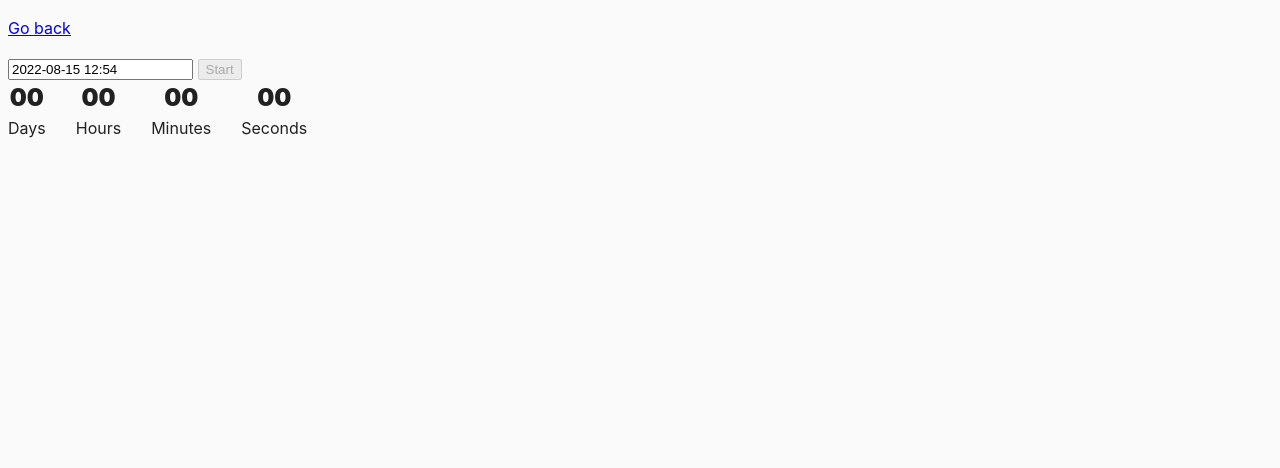
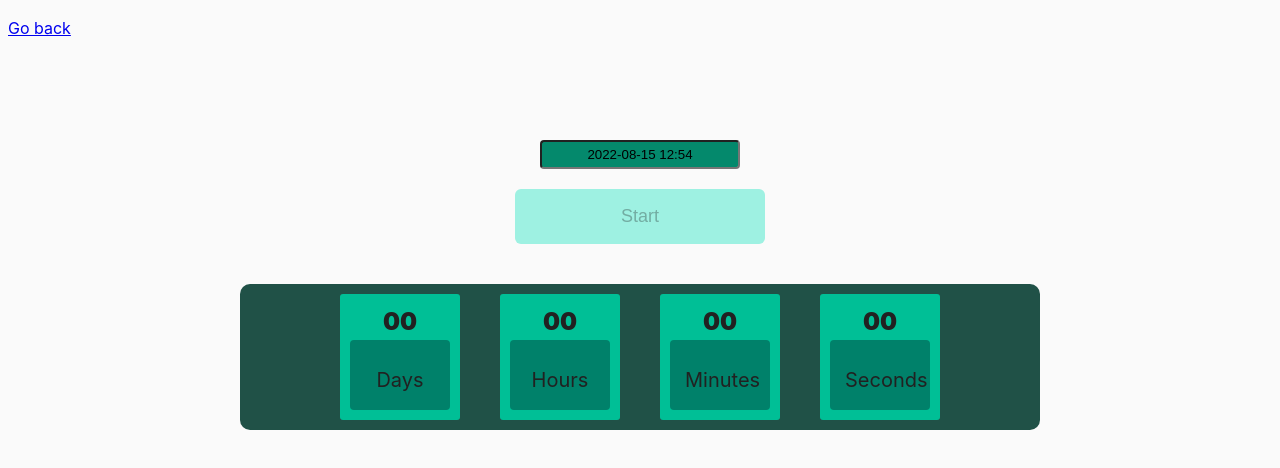
Before and after one commit to DjEcape/goit-js-hw-09old, a website built with Parcel: page src/02-timer.html in a window 1280 px wide. Built offline with nearby package versions, Linux system fonts and the light colour scheme.

Commit message:
add style

```diff
--- a/src/css/common.css
+++ b/src/css/common.css
@@ -17,6 +17,29 @@ img {
   max-width: 100%;
 }
 
+#datetime-picker{
+  text-align: center;
+  display: block;
+  background: #04896c;
+  margin: 0 auto ;
+  width: 200px;
+  padding: 5px 0;
+  border-radius: 4px;
+  margin-top: 100px;
+}
+button[data-start]{
+  display: block;
+  margin: 0 auto ;
+  width: 250px;
+  height: 55px;
+  border-radius: 6px;
+  border-color: transparent;
+  /* box-shadow: #212121 6px; */
+  background: #9ef1e2;
+  margin-top: 20px;
+  font-size: large;
+}
+
 .value{
   font-weight: 900;
   font-size: x-large;
@@ -25,12 +48,29 @@ img {
 }
 .label{
   text-align: center;
+  padding: 15px;
+  border-radius: 4px;
+  background: #00816a;
+  padding-top: 25px;
+  font-size: 20px;
+  width: 100px;
 }
+
 .timer{
   display: flex;
-  gap: 30px;
+  justify-content:center;
+  gap: 40px;
+  padding: 10px;
+  border-radius: 10px;
+  background: #205147;
+  width: 800px;
+  margin: 40px auto 0 auto ;
+
 }
 .field{
   display: flex;
   flex-direction: column;
+  padding: 10px;
+  border-radius: 3px;
+  background: #00bf96;
 }
--- a/src/js/02-timer.js
+++ b/src/js/02-timer.js
@@ -1,5 +1,7 @@
 import flatpickr from 'flatpickr';
-import 'flatpickr/dist/flatpickr.min.css';
+// import 'flatpickr/dist/flatpickr.min.css';
+import 'flatpickr/dist/themes/material_green.css';
+
 import Notiflix from 'notiflix';
 import 'notiflix/dist/notiflix-3.2.5.min.css';
 
@@ -17,6 +19,10 @@ refs.startBtnEl.disabled = true;
 
 // flatpickr options
 const options = {
+    onOpen(){
+        timer.stop();
+
+    },
   enableTime: true,
   time_24hr: true,
   defaultDate: new Date(),
@@ -67,7 +73,7 @@ class Timer {
   stop() {
       clearInterval(this.intervalId);
       this.isActive = false;
-      refs.stopBtnEl.disabled = true;
+    //   refs.stopBtnEl.disabled = true;
   }
 }
 
```
Also changed, not shown: src/js/03-promises.js (line endings or trailing spaces).
